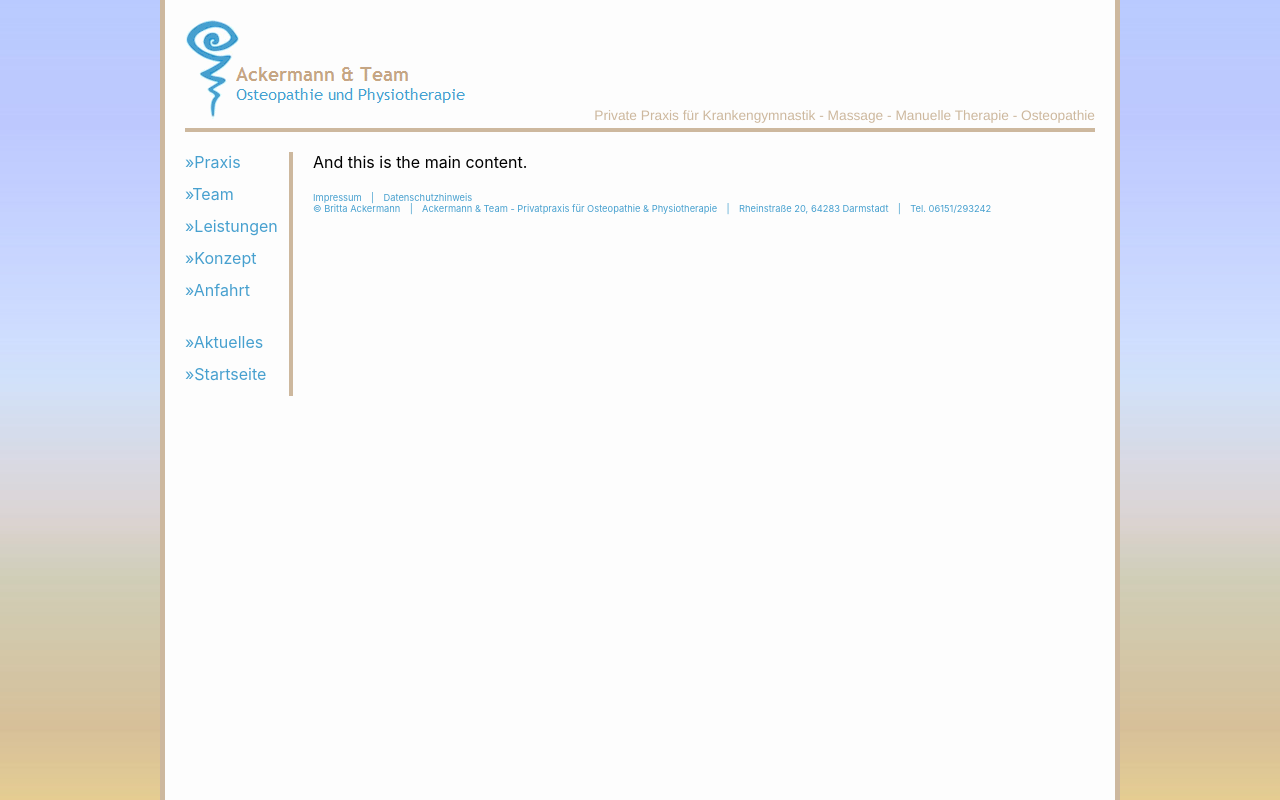
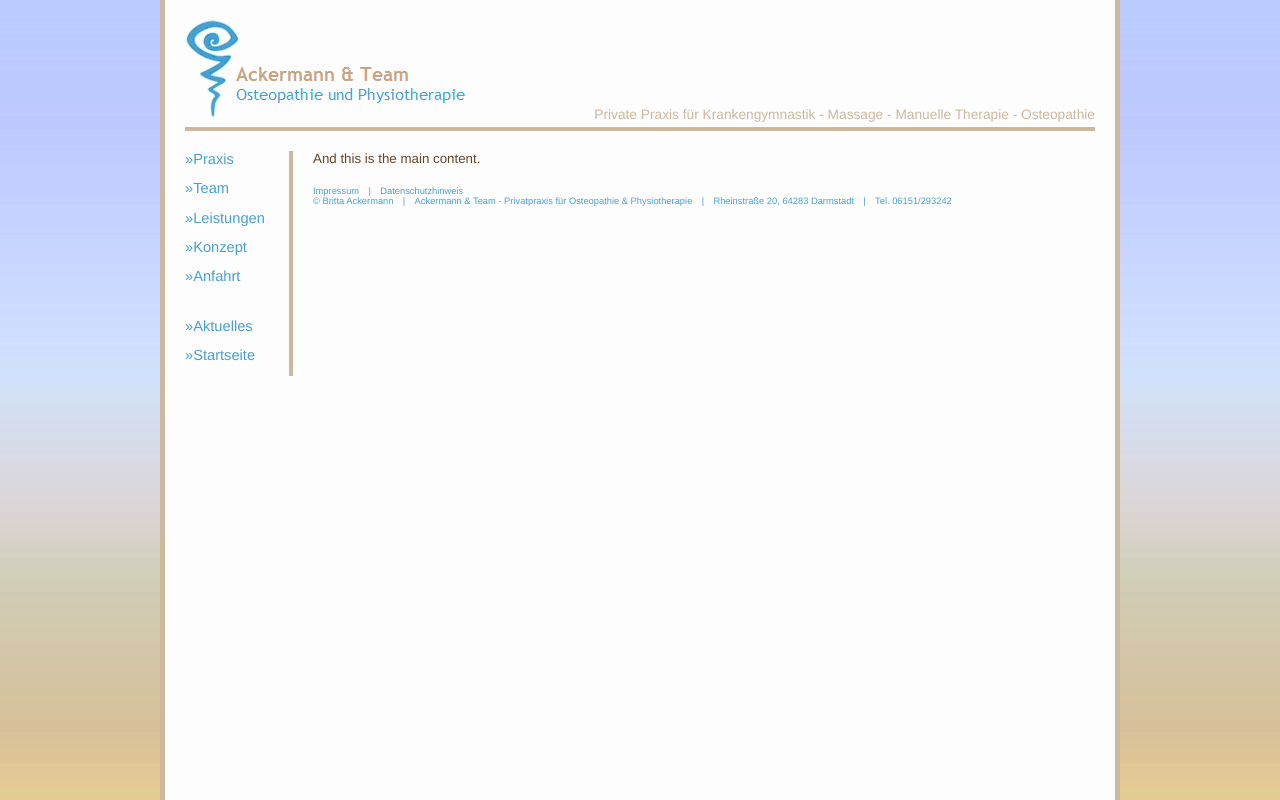
Before and after one commit to ackermann-physio/ackermann-physio, a Next.js app: page /anfahrt in a window 1280 px wide. Built offline with nearby package versions, Linux system fonts and the light colour scheme.

Commit message:
Improved CSS

```diff
--- a/styles/globals.css
+++ b/styles/globals.css
@@ -2,9 +2,11 @@ html,
 body {
   padding: 0;
   margin: 0;
-  font-family: -apple-system, BlinkMacSystemFont, Segoe UI, Roboto, Oxygen,
-    Ubuntu, Cantarell, Fira Sans, Droid Sans, Helvetica Neue, sans-serif;
   background: url("/img/background.png");
+
+  font-size: 10pt;
+  color: #664422;
+  font-family: Century Gothic,Helvetica,Arial;
 }
 
 a {
@@ -15,3 +17,14 @@ a {
 * {
   box-sizing: border-box;
 }
+
+h1 {
+  color: #47A0CF;
+  font-size: 2em;
+  margin-top: 0;
+}
+
+h2 {
+  color: #47A0CF;
+  font-size: 1.5em;
+}
--- a/styles/header.module.css
+++ b/styles/header.module.css
@@ -12,7 +12,6 @@
 .main span {
     font-size: 10.3pt;
     color: #CDB89E;
-    font-family: Century Gothic,Helvetica,Arial;
     font-weight: normal;
     position: absolute;
     right: 0;
--- a/styles/menu.module.css
+++ b/styles/menu.module.css
@@ -1,6 +1,7 @@
 .main {
   width: 108px;
   border-right: 4px solid #CDB89E;
+  font-size: 11pt;
 }
 
 .main a {
```
